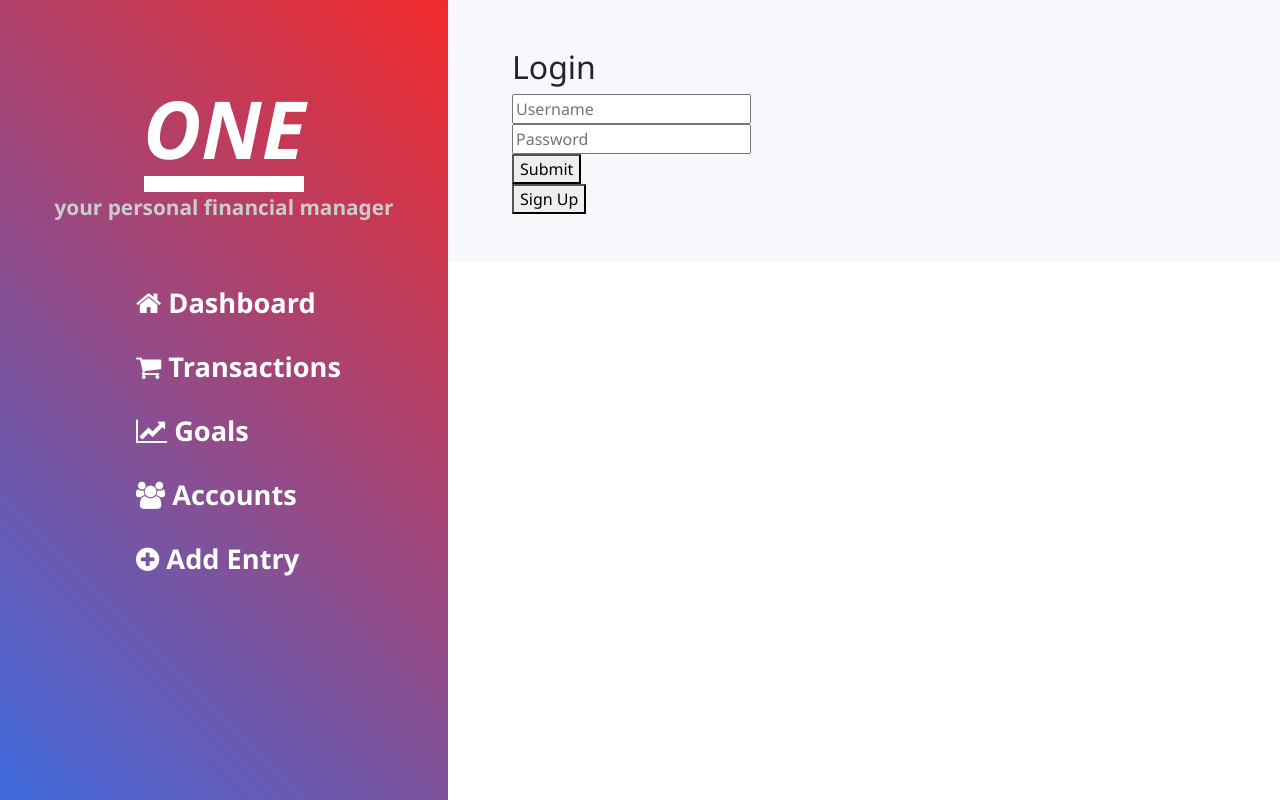
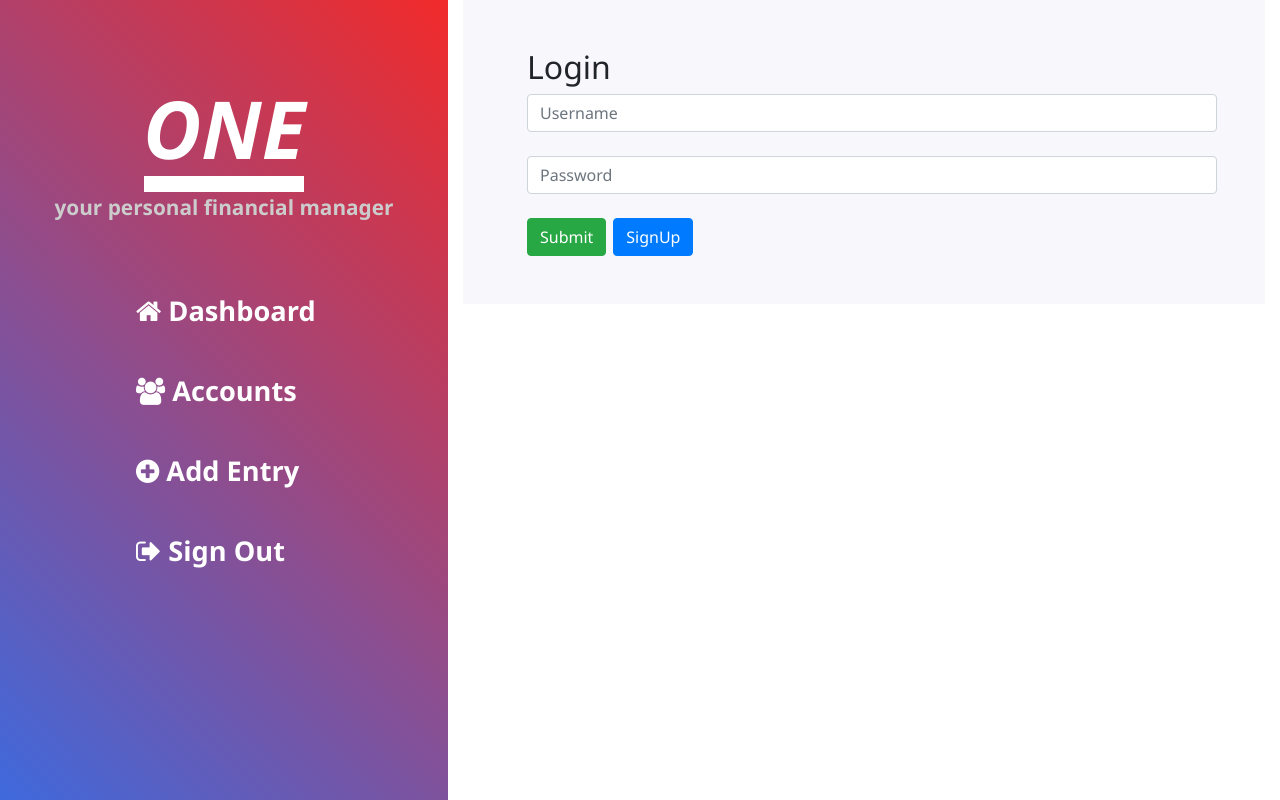
Before and after one commit to han-steve/ONE, a Vue app in the folder hackathon/: page / in a window 1280 px wide. Built offline with nearby package versions, Linux system fonts and the light colour scheme; what vuefire would draw is missing.

Commit message:
finished basic accounts

```diff
--- a/hackathon/src/components/Accounts.vue
+++ b/hackathon/src/components/Accounts.vue
@@ -1,26 +1,62 @@
 <template>
     <div>
-        <select v-bind="account">
-
+        <h2>Select an account below: </h2>
+        <select id="selection" @change="chosen()">
+            <option>Select an account</option>
+            <option v-for="item of new Set(account)">
+                {{ item }}
+            </option>
+            <option>Total</option>
         </select>
+        <div id="display" style="visibility: hidden">
+        <h2 id="title"></h2>
+        <h4 id="balance"></h4>
+        </div>
     </div>
 </template>
 
 <script>
+    var list = [];
     import navTpl from "@/components/NavTpl"
-
+    import {transactions} from '../firebase';
     export default {
         name: 'accounts',
         components: {navTpl},
-        accounts: [],
         data() {
             return {
-                account: '';
+                account: [],
+                chosenAccount: ''
+            }
+        },
+        firebase: {
+            transactionList: transactions
+        },
+        mounted() {
+            list = this.transactionList;
+            for(var i = 0; i < list.length; i++) {
+                if(list[i].username === Window.states.username) {
+                    this.account.push(list[i].account);
+                }
             }
         },
         methods: {
-            populate() {
-
+            chosen() {
+                var sum = 0;
+                this.chosenAccount = document.getElementById("selection").value;
+                for(var i = 0; i < list.length; i++) {
+                    if(list[i].username === Window.states.username) {
+                        console.log()
+                        if(this.chosenAccount === "Total") {
+                            sum += new Number(list[i].amount);
+                        }
+                        else if(list[i].account === this.chosenAccount) {
+                            sum += new Number(list[i].amount);
+                        }
+                    }
+                }
+                document.getElementById("title").innerText = "Your total balance spent on " + this.chosenAccount + " is: ";
+                document.getElementById("balance").innerText = "\t$" + sum.toFixed(2);
+                document.getElementById("display").style.visibility = "visible";
             }
         }
     }
--- a/hackathon/src/components/AddEntry.vue
+++ b/hackathon/src/components/AddEntry.vue
@@ -38,6 +38,9 @@
   export default {
     name: 'entry',
     components: {navTpl},
+    firebase: {
+      names: users
+    },
     data() {
       return {
         EntryModel: {
--- a/hackathon/src/components/Dashboard.vue
+++ b/hackathon/src/components/Dashboard.vue
@@ -1,5 +1,5 @@
 <template>
-  <div>
+  <div class="container">
     <main>
       <h2>Dashboard</h2>
       <p class="subtitle">overview of your financial life</p>
@@ -28,6 +28,17 @@
               <div class="memo">{{transaction.memo}}</div>
             </div>
           </li>
+          <hr/>
+          <li>
+            <div class="rows">
+              <div class="date"></div>
+              <div class="amount">${{this.sum.toFixed(2)}}</div>
+              <div class="account"></div>
+              <div class="category"></div>
+              <div class="payee"></div>
+              <div class="memo"></div>
+            </div>
+          </li>
         </ul>
       </div>
     </main>
@@ -43,7 +54,8 @@ export default {
   data() {
     return {
       user: "",
-      search: ""
+      search: "",
+      sum: 0
     };
   },
   mounted() {
@@ -53,20 +65,17 @@ export default {
   firebase: {
     list: transactions
   },
-  methods: {
-    // remove(key) {
-    //   namesRef.child(key).remove();
-    // }
-  },
   computed: {
     filteredList: function() {
       var final = [];
-      for (let i = 0; i < this.list.length; i++) {
+      for (let i = 0; i < Math.min(this.list.length, 10); i++) {
         if (
           this.list[i].username === this.user &&
           this.list[i].category.toLowerCase().match(this.search.toLowerCase())
         ) {
           final.push(this.list[i]);
+          console.log(this.list[i].amount);
+          this.sum += new Number(this.list[i].amount);
         }
       }
       return final;
--- a/hackathon/src/components/Login.vue
+++ b/hackathon/src/components/Login.vue
@@ -1,11 +1,15 @@
 <template>
-    <div>
+    <div class="container">
         <main>
             <h2>Login</h2>
-            <input type="text" placeholder="Username" v-model=LoginModel.username><br/>
-            <input type="password" placeholder="Password" @keyup.enter="login()" v-model=LoginModel.password><br/>
-            <button @click="login()">Submit</button><br/>
-            <button @click="signup()">Sign Up</button>
+            <input type="text" class="form-control margin-bottom" placeholder="Username" v-model=LoginModel.username><br/>
+            <input type="password" class="form-control margin-bottom" placeholder="Password" @keyup.enter="login()" v-model=LoginModel.password><br/>
+            <button id="loginButton" class="btn btn-md btn-success float-center" @click="login()">
+                Submit
+            </button>
+            <button id="signupButton" class="btn btn-md btn-primary float-center" @click="signup()">
+                SignUp
+            </button>
 
         </main>
     </div>
@@ -29,10 +33,8 @@
         methods: {
             login() {
                 var found = false;
-                console.log(this.LoginModel.username + ";" + this.LoginModel.password);
                 for(var i = 0; i < this.names.length; i++) {
-                    console.log(this.names[i].username + ":" + this.names[i].password);
-                    if(this.names[i].username === this.LoginModel.username && this.names[i].password === this.LoginModel.password) {
+                    if(this.names[i].username.trim() === this.LoginModel.username.trim() && this.names[i].password.trim() === this.LoginModel.password.trim()) {
                         found = true;
                         Window.states.username = this.LoginModel.username;
                         this.$router.push({path: '/dashboard'});
@@ -60,4 +62,7 @@
         margin-top: 0;
         margin-bottom: 0;
     }
+    #signupButton {
+        margin-left: 1%;
+    }
 </style>
--- a/hackathon/src/components/NavTpl.vue
+++ b/hackathon/src/components/NavTpl.vue
@@ -8,19 +8,22 @@
     <p id="subtitle">your personal financial manager</p>
     <div id="nav">
       <div>
-        <a class="navbar-brand" :href="`#/dashboard`"><i class="fa fa-home"></i> Dashboard </a>
+        <a class="navbar-brand" @click="dashboard()"><i class="fa fa-home"></i> Dashboard </a>
+      </div>
+      <!--<div>-->
+        <!--<a class="navbar-brand" :href="`#/`"><i class="fa fa-shopping-cart" aria-hidden="true"></i> Transactions </a>-->
+      <!--</div>-->
+      <!--<div>-->
+        <!--<a class="navbar-brand" :href="`#/`"><i class="fa fa-line-chart" aria-hidden="true"></i> Goals </a>-->
+      <!--</div>-->
+      <div>
+        <a class="navbar-brand" @click="account()"><i class="fa fa-users" aria-hidden="true"></i> Accounts </a>
       </div>
       <div>
-        <a class="navbar-brand" :href="`#/`"><i class="fa fa-shopping-cart" aria-hidden="true"></i> Transactions </a>
+        <a class="navbar-brand" @click="addEntry()"><i class="fa fa-plus-circle" aria-hidden="true"></i> Add Entry</a>
       </div>
       <div>
-        <a class="navbar-brand" :href="`#/`"><i class="fa fa-line-chart" aria-hidden="true"></i> Goals </a>
-      </div>
-      <div>
-        <a class="navbar-brand" :href="`#/`"><i class="fa fa-users" aria-hidden="true"></i> Accounts </a>
-      </div>
-      <div>
-        <a class="navbar-brand" :href="`#/add`"><i class="fa fa-plus-circle" aria-hidden="true"></i> Add Entry</a>
+        <a class="navbar-brand" @click="signout()"><i class="fa fa-sign-out" aria-hidden="true"></i> Sign Out</a>
       </div>
     </div>
   </div>
@@ -28,7 +31,31 @@
 
 <script>
   export default {
-    name: 'navTpl'
+    name: 'navTpl',
+    methods: {
+        dashboard() {
+            if(Window.states.username === '')
+                this.$router.push({path: '/'});
+            else
+                this.$router.push({path: '/dashboard'});
+        },
+        account() {
+            if(Window.states.username === '')
+                this.$router.push({path: '/'});
+            else
+                this.$router.push({path: '/accounts'});
+        },
+        addEntry() {
+            if(Window.states.username === '')
+                this.$router.push({path: '/'});
+            else
+                this.$router.push({path: '/add'});
+        },
+        signout() {
+            Window.states.username = '';
+            this.$router.push({path: '/'});
+        }
+    }
   };
 </script>
 
--- a/hackathon/src/components/SignUp.vue
+++ b/hackathon/src/components/SignUp.vue
@@ -4,7 +4,7 @@
             <h2>SignUp</h2>
             <input type="text" placeholder="Username" v-model=SignUpModel.username>
             <input type="password" placeholder="Password" @keyup.enter="signup()" v-model=SignUpModel.password>
-            <button @click="signup()">Submit</button>
+            <button @click="signup()">Sign Up</button>
         </main>
     </div>
 </template>
@@ -18,7 +18,6 @@
                 SignUpModel: {
                     username: '',
                     password: '',
-                    transactions: []
                 }
             }
         },
@@ -27,7 +26,7 @@
         },
         methods: {
             signup() {
-                Window.states.username = this.SignUpModel.username;
+                Window.states.username = this.SignUpModel.username.trim();
                 users.push(this.SignUpModel);
                 this.$router.push({path: '/dashboard'});
             }
--- a/hackathon/src/router/index.js
+++ b/hackathon/src/router/index.js
@@ -3,6 +3,7 @@ import Router from "vue-router";
 import Login from "@/components/Login";
 import SignUp from "@/components/SignUp";
 import Dashboard from "@/components/Dashboard";
+import Accounts from "@/components/Accounts";
 import AddEntry from "@/components/AddEntry";
 
 Vue.use(Router);
@@ -25,6 +26,11 @@ export default new Router({
       component: Dashboard
     },
     {
+        path: "/accounts",
+        name: "accounts",
+        component: Accounts
+    },
+    {
       path: "/add",
       name: "addEntry",
       component: AddEntry
```
